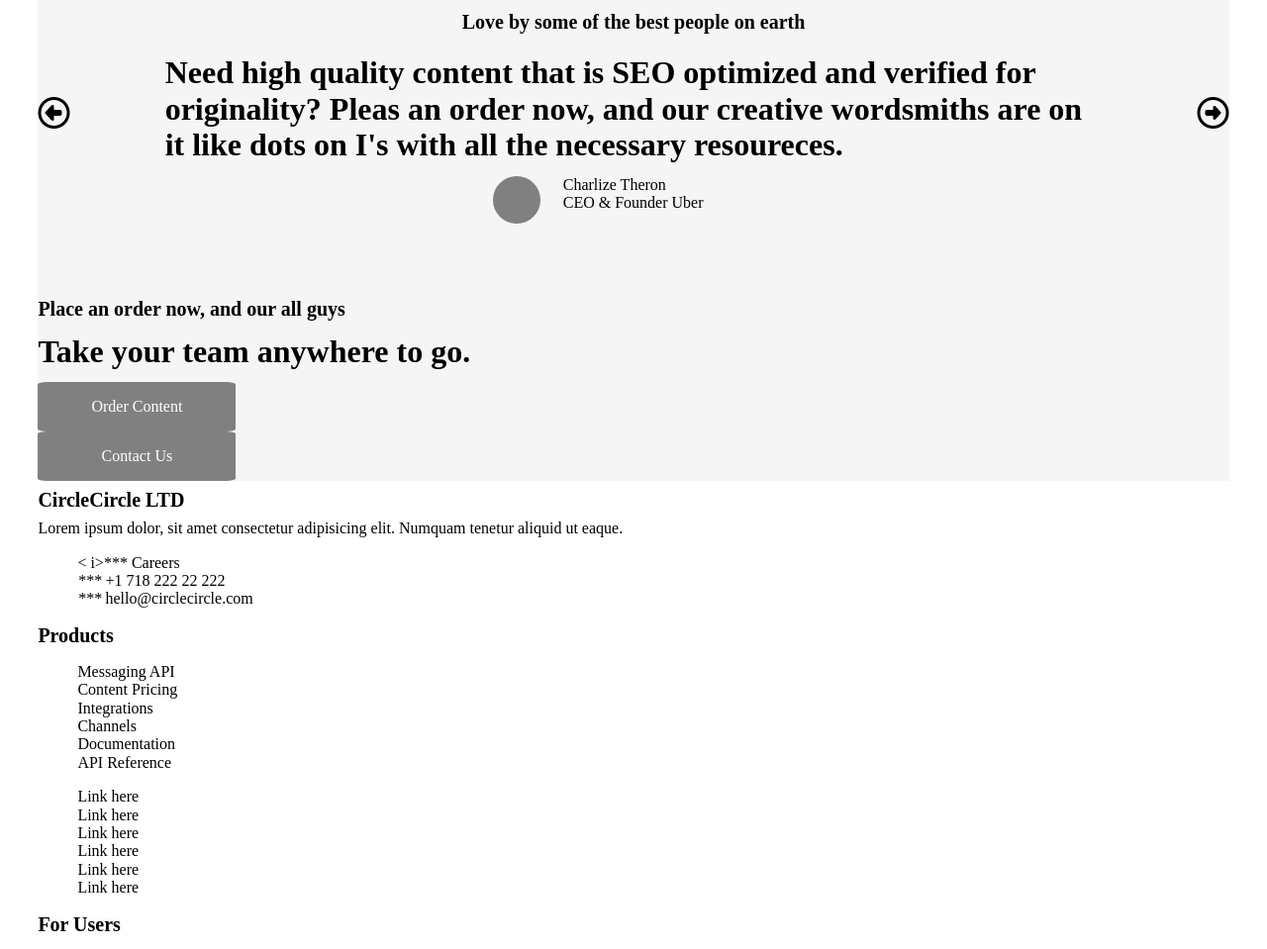
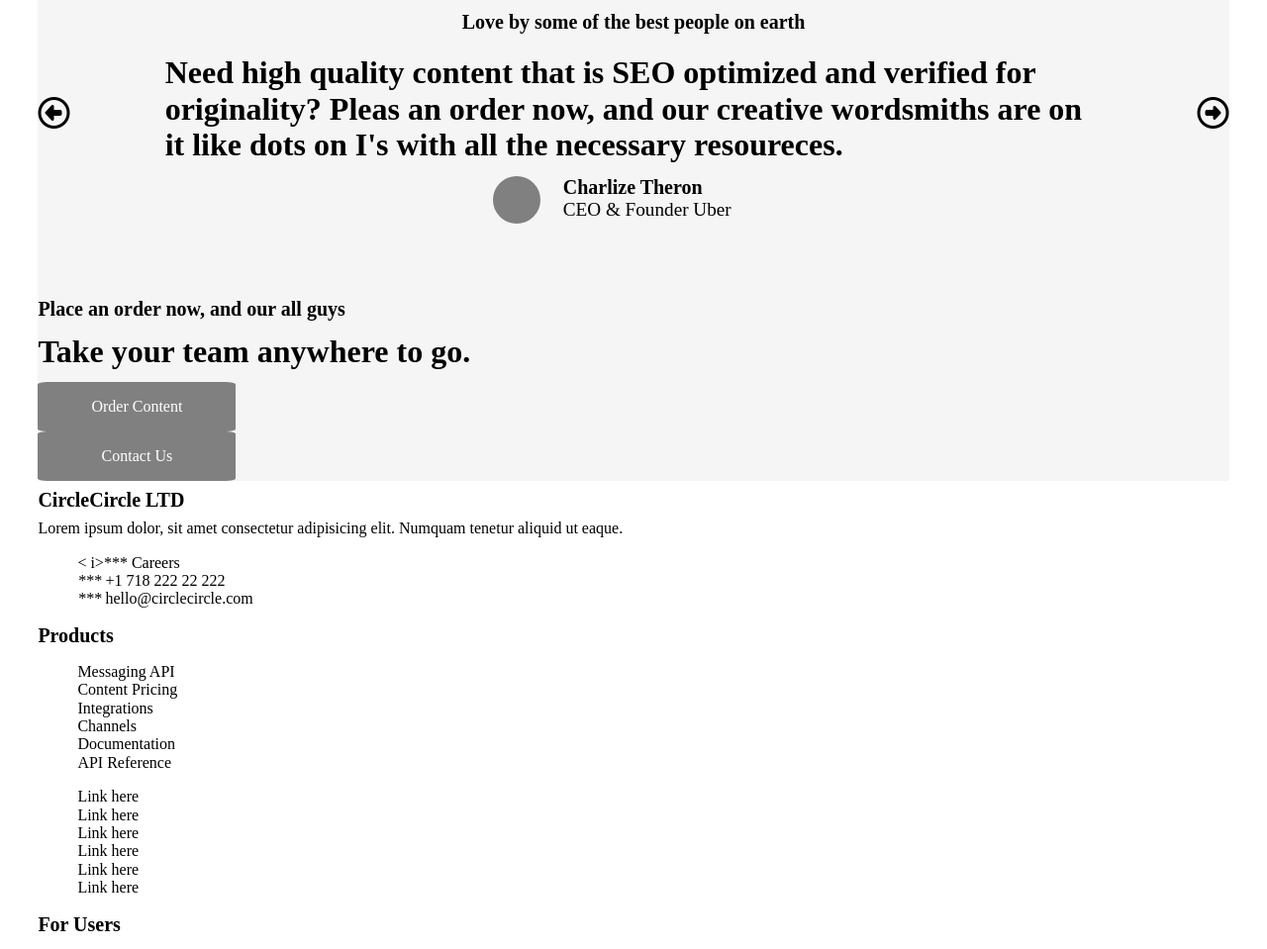
Before and after one commit to loves2run/class11_push-work-responsive, a plain HTML site: page index.html in a window 1280 px wide. Shown: the part 3914-4873 px from the top of the page at 99% size. Drawn offline with Linux system fonts and the light colour scheme.

Commit message:
Quotes author/title typography mods

```diff
--- a/css/style.css
+++ b/css/style.css
@@ -368,7 +368,13 @@ li.logo  {
 }
 
 .quotes-author {
+  font-size: 1.25rem;
+  font-weight: 700;
+  margin: .5rem 0;
+}
 
+.quotes-title {
+  font-size: 1.2rem;
 }
 
 /*********************************
```
